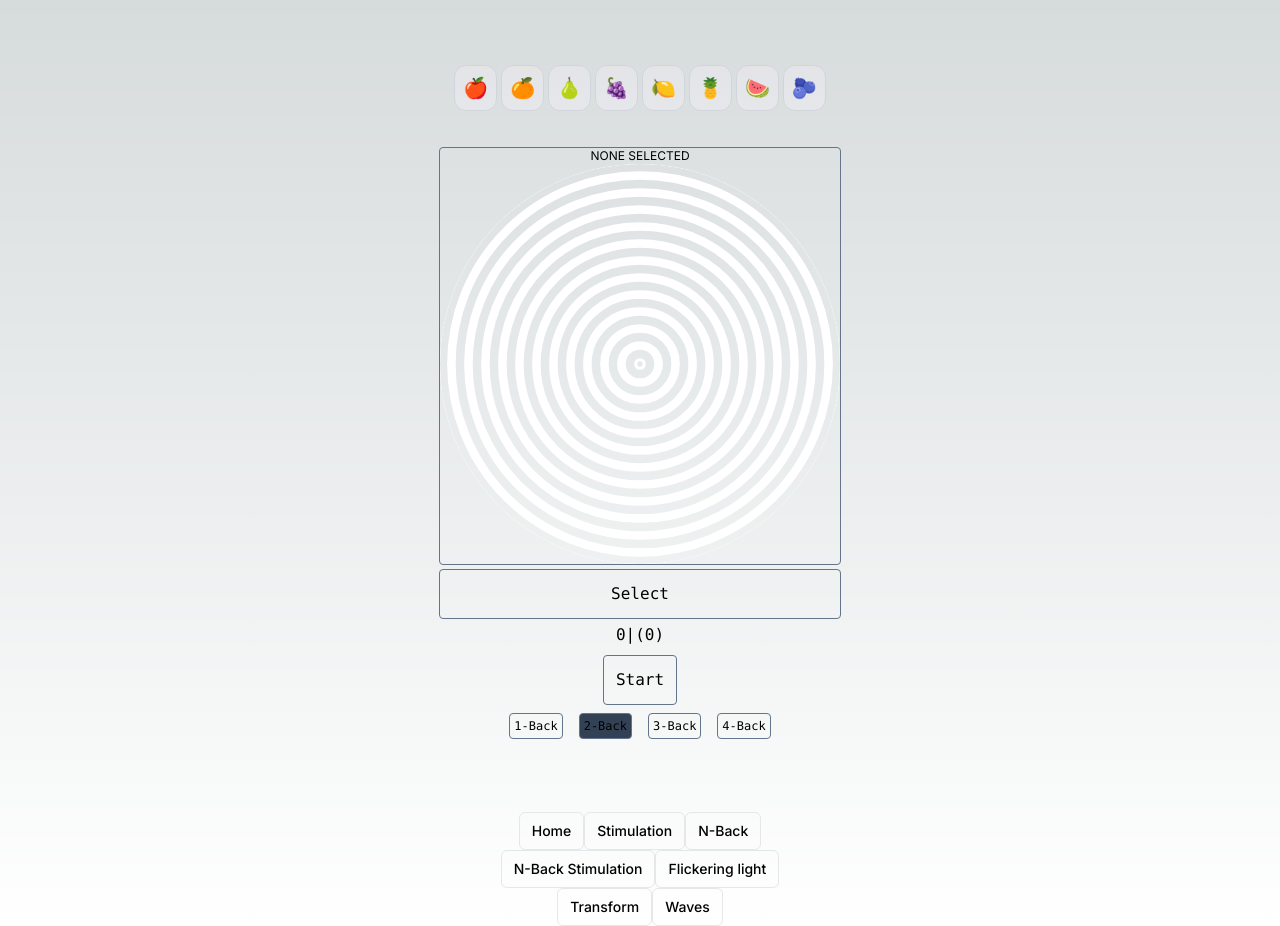
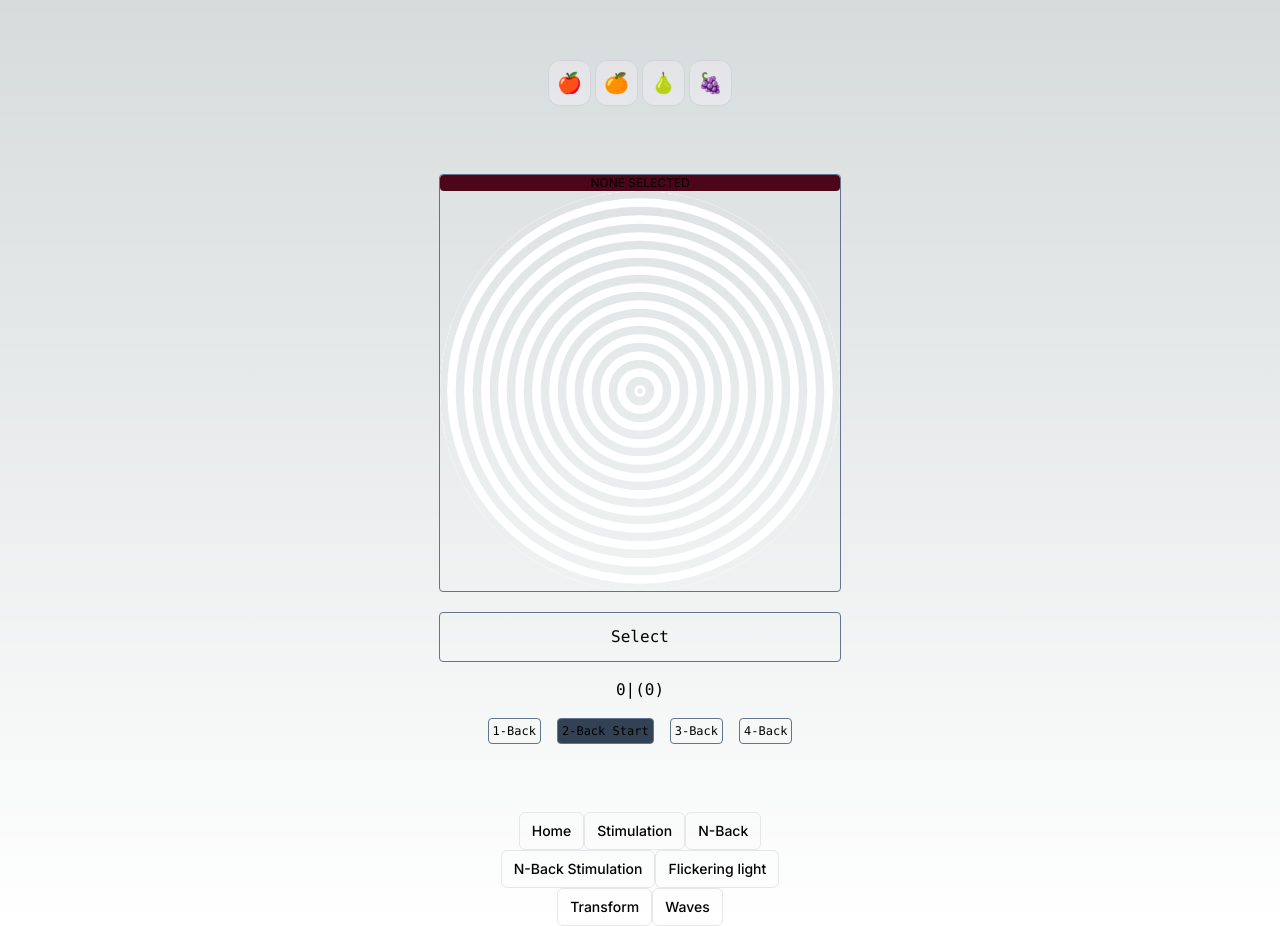
Before and after one commit to silentmass/gammagameapp, a Next.js app: page /nback-stimulation in a window 1280 px wide. Built offline with nearby package versions, Linux system fonts and the light colour scheme.

Commit message:
Refactored Nback

```diff
--- a/app/ui/nback.tsx
+++ b/app/ui/nback.tsx
@@ -2,6 +2,40 @@
 
 import { useEffect, useRef, useState } from "react";
 import StimulusLabel from '@/app/ui/stimuluslabel';
+import StimulusHistory from "@/app/ui/stimulushistory";
+
+export const targets = [
+    { label: "🍎" },
+    { label: "🍊" },
+    { label: "🍐" },
+    { label: "🍇" },
+];
+
+export interface Stimulus {
+    label: string
+}
+
+export interface TargetFetched {
+    label: string,
+    id: number,
+    selected: boolean,
+    visible: boolean
+}
+
+export interface ParadigmParameters {
+    isTargetVisible: boolean,
+    nback: number,
+}
+
+
+
+const getActionLabel = (action: boolean) => {
+    if (action) {
+        return 'SELECTED';
+    } else {
+        return 'NONE SELECTED';
+    }
+};
 
 export default function Nback({ children, stimulusDuration, interStimulusInterval, forcedChoice }: { children: React.ReactNode, stimulusDuration: number | null, interStimulusInterval: number | null, forcedChoice: number | null }) {
 
@@ -13,145 +47,126 @@ export default function Nback({ children, stimulusDuration, interStimulusInterva
         interStimulusInterval = 1600 + stimulusDuration;
     }
 
-    const stimuli = [
-        { label: "🍎" },
-        { label: "🍊" },
-        { label: "🍐" },
-        { label: "🍇" },
-        { label: "🍋" },
-        { label: "🍍" },
-        { label: "🍉" },
-        { label: "🫐" },
-    ];
 
-    interface Stimulus {
-        label: string
-    }
-
-    interface StimulusFetched {
-        label: string,
-        id: number,
-        selected: boolean,
-        visible: boolean
-    }
-
-    function fetchStimuli(stimuli: Stimulus[]) {
-        return stimuli.map((stimulus, stimulusIdx) => ({ ...stimulus, id: stimulusIdx, selected: false, visible: true }));
+    function fetchStimuli(targets: Stimulus[]) {
+        return targets.map((stimulus, stimulusIdx) => ({ ...stimulus, id: stimulusIdx, selected: false, visible: true }));
     }
 
 
-    const [newStimuli, setNewStimuli] = useState(fetchStimuli(stimuli));
-    const [stimulusHistory, setStimulusHistory] = useState<StimulusFetched[]>([]);
-    const [targetStimulusMatches, setTargetStimulusMatches] = useState("NONE SELECTED");
-    const [stimulusTimerOn, setStimulusTimerOn] = useState(false);
-    const [stimulusMatchesCount, setStimulusMatchesCount] = useState(0);
-    const [nback, setNback] = useState(2);
-    const [showTarget, setShowTarget] = useState(true);
-    const [selectClicked, setSelectClicked] = useState(false);
+    const [fetchedTargetsList, setFetchedTargetsList] = useState(fetchStimuli(targets));
+    const [paradigmParameters, setParadigmParameters] = useState<ParadigmParameters>({
+        isTargetVisible: false,
+        nback: 2,
+    });
+    const [shownTargetsList, setShownTargetsList] = useState<TargetFetched[]>([]);
+    const [isTargetSelected, setIsTargetSelected] = useState(false);
+    const [isActionCorrect, setIsActionCorrect] = useState(Boolean);
+    const [isTargetVisible, setIsTargetVisible] = useState(false);
     const [correctActionCount, setCorrectActionCount] = useState(0);
-    const [correctAction, setCorrectAction] = useState(false);
 
     const timerRef = useRef<number | null>(null);
-    const stimulusHistoryRef = useRef<StimulusFetched[]>([]);
+    const shownTargetsRef = useRef<TargetFetched[]>([]);
+    const correctActionRef = useRef<boolean>(false);
     const correctActionCountRef = useRef<number>(0);
-    const selectClickedRef = useRef<boolean>(false);
+    const isTargetSelectedRef = useRef<boolean>(false);
+    const targetOnRef = useRef<boolean>(false);
 
     useEffect(() => {
-        if (stimulusHistoryRef !== null) {
-            stimulusHistoryRef.current = stimulusHistory;
-            console.log('useEffect stimulusHistory');
+        if (shownTargetsRef !== null) {
+            shownTargetsRef.current = shownTargetsList;
         }
-    }, [stimulusHistory]);
+    }, [shownTargetsList]);
 
     useEffect(() => {
         correctActionCountRef.current = correctActionCount;
     }, [correctActionCount]);
 
     useEffect(() => {
-        selectClickedRef.current = selectClicked;
-    }, [selectClicked]);
+        isTargetSelectedRef.current = isTargetSelected;
+    }, [isTargetSelected]);
 
-    const getNewStimulusHistory = (stimulus: StimulusFetched | null) => {
-        const newStimulusHistory = stimulus ? [...stimulusHistoryRef.current, stimulus] : stimulusHistoryRef.current;
-        const nStimuli = newStimulusHistory.length;
-        return { newStimulusHistory: newStimulusHistory, nStimuli: nStimuli };
+    useEffect(() => {
+        correctActionRef.current = isActionCorrect;
+    }, [isActionCorrect]);
+
+    useEffect(() => {
+        targetOnRef.current = isTargetVisible;
+    }, [isTargetVisible]);
+
+    const getShownTargets = (stimulus: TargetFetched | null) => {
+        const shownTargetsList = stimulus ? [...shownTargetsRef.current, stimulus] : shownTargetsRef.current;
+        const nShownTargets = shownTargetsList.length;
+        return shownTargetsList;
     }
 
-    function targetMatchNBack(stimulus: StimulusFetched) {
+    function targetMatchNBack(stimulus: TargetFetched) {
         // nback 2 and history 1
         // nback 1 and history 1
         // nback 1 and history 2
-        const { newStimulusHistory, nStimuli } = getNewStimulusHistory(stimulus);
-        if (newStimulusHistory.length > nback) {
-            const res = nStimuli > nback && newStimulusHistory[nStimuli - 1].id === newStimulusHistory[nStimuli - 1 - nback].id;
-            return res;
+        const shownTargetsList = getShownTargets(stimulus);
+        const nShownTargets = shownTargetsList.length;
+        if (shownTargetsList.length > paradigmParameters.nback) {
+            const targetMatches = nShownTargets > paradigmParameters.nback && shownTargetsList[nShownTargets - 1].id === shownTargetsList[nShownTargets - 1 - paradigmParameters.nback].id;
+            return targetMatches;
         } else {
             return false;
         }
     }
 
-    function getRandomStimulus(start: number, stop: number) {
+    const getTargetMatchResultLabel = (stimulus: TargetFetched) => {
+        return (targetMatchNBack(stimulus) ? 'MATCH' : 'NO MATCH');
+    };
+
+    function getRandomTarget(start: number, stop: number) {
         const minInt = Math.ceil(start);
         const maxInt = Math.floor(stop);
         const randomStimulusIdx = Math.floor(Math.random() * (maxInt - minInt + 1) + minInt);
-        const newStimulus = newStimuli[randomStimulusIdx];
-        return newStimulus;
+        const newTarget = fetchedTargetsList[randomStimulusIdx];
+        return newTarget;
     }
 
-    const evaluateAction = (clicked: boolean, stimulus: StimulusFetched | null) => {
-        const { newStimulusHistory, nStimuli } = getNewStimulusHistory(stimulus);
-        const currentStimulus = newStimulusHistory[nStimuli - 1];
+    const evaluateAction = (isTargetSelected: boolean, stimulus: TargetFetched | null) => {
+        const shownTargetsList = getShownTargets(stimulus);
+        const nShownTargets = shownTargetsList.length;
+        const currentStimulus = shownTargetsList[nShownTargets - 1];
 
-        if (clicked) {
-            if (nStimuli > nback) {
-                if (currentStimulus && targetMatchNBack(currentStimulus)) {
-                    setCorrectActionCount(prevCount => prevCount + 1);
-                    setTargetStimulusMatches(prevMatchCount => prevMatchCount + 1);
-                    setCorrectAction(true);
-                }
-            }
+        if (isTargetSelected && ((nShownTargets > paradigmParameters.nback) && (currentStimulus && targetMatchNBack(currentStimulus)))) {
+            console.log('Evaluating click action');
+            return true;
+        } else if ((!isTargetSelected && nShownTargets > 0 && nShownTargets <= paradigmParameters.nback) || (!isTargetSelected && nShownTargets > paradigmParameters.nback && (currentStimulus && !targetMatchNBack(currentStimulus)))) {
+            console.log('None selected. Point, not enough targets or targets do not match');
+            return true;
         } else {
-            console.log('Evaluating no action');
-            if (nStimuli > nback) {
-                if (!targetMatchNBack(currentStimulus)) {
-                    console.log('Point, stimuli do not match');
-                    setCorrectActionCount(prevCount => prevCount + 1);
-                    setCorrectAction(true);
-                } else {
-                    console.log('No point, stimuli do match');
-                }
-            } else {
-                if (nStimuli > 0) {
-                    console.log('Point, not enough stimuli');
-                    setCorrectActionCount(prevCount => prevCount + 1);
-                    setCorrectAction(true);
-                } else {
-                    console.log('No point, no stimuli');
-                }
-            }
+            console.log('None selected. No point, no targets');
+            return false;
         }
+
     }
 
-    function hideStimulus(): void {
-        console.log("hideStimulus");
-        setShowTarget(false);
+    function hideTarget(): void {
+        console.log("hideTarget");
+        setIsTargetVisible(false);
 
-        // evaluate previous action
-        if (selectClickedRef.current) {
-            setSelectClicked(false);
-            console.log('Setting clicked to false');
+        const isActionCorrect = evaluateAction(isTargetSelectedRef.current, null);
+        setIsActionCorrect(isActionCorrect);
+        if (isActionCorrect) {
+            setCorrectActionCount(previousCount => previousCount + 1);
         }
 
-        evaluateAction(selectClickedRef.current, null);
+        const shownTargetsList = getShownTargets(null);
+        const nShownTargets = shownTargetsList.length;
+        const currentStimulus = shownTargetsList[nShownTargets - 1];
 
-        console.log(selectClicked, 'Previous evaluated');
+        const isCorrectActionCount = isActionCorrect ? correctActionCount + 1 : correctActionCount;
+        console.log(isTargetSelectedRef.current, 'Previous evaluated');
+
     }
 
-    function showStimulus(): void {
-        console.log("showStimulus")
-        if (stimulusDuration) {
-            let timer = setTimeout(() => hideStimulus(), stimulusDuration);
-        }
+    function showTarget(duration: number): void {
+        console.log("startShowTargetTimer")
+        setIsTargetSelected(false);
+        setIsTargetVisible(true);
+        let timer = setTimeout(() => hideTarget(), duration);
     }
 
     function clearStimulusTimer() {
@@ -163,119 +178,147 @@ export default function Nback({ children, stimulusDuration, interStimulusInterva
         }
     }
 
+    const startTargetTimer = (duration: number) => {
+        const newTarget = getRandomTarget(0, fetchedTargetsList.length - 1);
+        const shownTargetsList = getShownTargets(newTarget);
+        const nShownTargets = shownTargetsList.length;
+        setIsTargetVisible(true);
 
+        setParadigmParameters(params => ({ ...params, isActionCorrect: false }));
 
-    const startStimulusTimer = () => {
-        const newStimulus = getRandomStimulus(0, newStimuli.length - 1);
-        const { newStimulusHistory, nStimuli } = getNewStimulusHistory(newStimulus);
+        showTarget(duration);
+        setShownTargetsList(prevStimuli => ([...prevStimuli, newTarget]));
 
-        setCorrectAction(false);
+        console.log(shownTargetsList.length, getTargetMatchResultLabel(newTarget), newTarget);
+    }
 
-        setShowTarget(true);
-        showStimulus();
-        setTargetStimulusMatches('NONE SELECTED');
-        setStimulusHistory(prevHistory => [...prevHistory, newStimulus]);
+    const startStopParadigm = (duration: number, stimulusInterval: number) => {
+        if (timerRef.current) {
+            clearStimulusTimer();
 
-        console.log(newStimulusHistory.length, targetMatchNBack(newStimulus) ? 'MATCH' : 'NO MATCH', newStimulus);
+        } else {
+            const timer = setInterval(() => startTargetTimer(duration), stimulusInterval);
+            timerRef.current = Number(timer);
+        }
 
     }
 
-    const startStopStimulusTimer = () => {
-        if (!stimulusTimerOn) {
-            setStimulusTimerOn(!stimulusTimerOn);
-            if (interStimulusInterval) {
-                const timer = setInterval(() => startStimulusTimer(), interStimulusInterval);
-                timerRef.current = Number(timer);
-            }
+    function onTargetSelectClicked() {
+        console.log('onTargetSelectClicked');
+        if (isTargetVisible) {
+            setIsTargetSelected(true);
         } else {
-            setStimulusTimerOn(!stimulusTimerOn);
-            clearStimulusTimer();
+            console.log('Clicks when target is not visible are ignored');
         }
     }
 
-    function handleClick(selectedStimulus: StimulusFetched) {
-        console.log(!selectedStimulus.selected);
-        setNewStimuli(prevStimuli => {
-            return prevStimuli.map(stimulus => {
-                if (stimulus.id === selectedStimulus.id) {
-                    return { ...stimulus, selected: !selectedStimulus.selected };
-                } else {
-                    return { ...stimulus };
-                }
-            })
-        });
+    function getFeedbackLabelBackgroundColor(isActionCorrect: boolean) {
+        if (isActionCorrect) {
+            return 'bg-sky-950';
+        } else {
+            return 'bg-rose-950';
+        }
     }
 
-    function onSelectClick() {
-        if (!selectClicked) {
-            setSelectClicked(true);
-            console.log('Clicked');
-            setTargetStimulusMatches('SELECTED');
+    function getActionFeedbackLabelBackground(isTargetVisible: boolean, isActionCorrect: boolean) {
+        if (!isTargetVisible) {
+            return getFeedbackLabelBackgroundColor(isActionCorrect);
+        } else {
+            return 'bg-black-500/0';
+        }
+    }
+
+    const ActionLabel = ({ isTargetSelected }: { isTargetSelected: boolean }) => {
+        if (isTargetSelected) {
+            return 'SELECTED';
+        } else {
+            return 'NONE SELECTED';
+        }
+    }
+
+    function showHideTarget(showTarget: boolean) {
+        if (showTarget) {
+            return '';
+        } else {
+            return 'hidden';
+        }
+    }
+
+    const TargetComponentLabel = ({ targets }: { targets: TargetFetched[] }) => {
+        if (targets.length > 0) {
+            return targets[targets.length - 1].label;
+        } else {
+            return '';
+        }
+    }
+
+    function getStartStopButton(selectedNback: number, buttonNback: number) {
+        if (timerRef.current && selectedNback === buttonNback) {
+            return " Stop";
+        } else if (!timerRef.current && selectedNback === buttonNback) {
+            return " Start";
+        } else {
+            return '';
         }
     }
 
 
+
+    const ActionShownTargetsStats = ({ correctActionCount, shownTargetsCount }: { correctActionCount: number, shownTargetsCount: number }) => {
+        return (
+            <div className="z-10 max-w-2xl justify-self-center items-center font-mono border-slate-500 border-0 lg:flex space-x-4 rounded">
+                <p>{correctActionCount}|({shownTargetsCount})</p>
+            </div>
+        );
+    };
+
     return (
-        <>
+        <div className="flex flex-col space-y-4 h-full items-center">
             <div className="min-h-8 flex z-10 max-w-2xl items-center justify-center font-mono text-xl border-0 border-slate-500 p-1 rounded gap-1">
                 {
-                    newStimuli.map((stimulus) => (
-                        <StimulusLabel key={`${stimulus.id}`} stimulus={stimulus} onClick={handleClick} />
+                    fetchedTargetsList.map((stimulus) => (
+                        <StimulusLabel key={`${stimulus.id}`} stimulus={stimulus} onClick={() => ""} />
                     ))
                 }
             </div>
-            <div className="min-h-8 z-10 grid grid-cols-10 place-items-center gap-1 max-w-2xl content-normal font-mono text-xs border-0 border-slate-500 p-1 rounded">
-                {
-                    stimulusHistory.slice(-10).map((stimulus, idx) => (
-                        <StimulusLabel key={`${idx}_${stimulus.id}`} stimulus={stimulus} onClick={() => ""} />
-                    ))
-                }
-            </div>
+            <StimulusHistory history={shownTargetsList} />
             <div className='max-w-2xl h-full w-full flex-col items-center p-0 border border-slate-500 rounded'>
-                <div className={`flex border-0 items-center justify-center rounded ${showTarget ? '' : correctAction ? 'bg-sky-950' : 'bg-rose-950'}`}>
+                <div className={`flex border-0 items-center justify-center rounded ${getActionFeedbackLabelBackground(isTargetVisible, isActionCorrect)}`}>
                     <p className={`text-xs border-0`}>
-                        {targetStimulusMatches}
+                        <ActionLabel isTargetSelected={isTargetSelected} />
                     </p>
                 </div>
                 <div className='flex min-h-14 relative w-full h-full justify-center items-center'>
                     <div>{children}</div>
                     <div className='absolute top-1/2 left-1/2 tranform -translate-x-1/2 -translate-y-1/2 border-0 rounded border-sky-500'>
-                        <p
-                            className={`text-4xl ${showTarget ? "" : "hidden"}`}
-                        >
-                            {stimulusHistory.length > 0 ? stimulusHistory[stimulusHistory.length - 1].label : ''}
+                        <p className={`text-4xl ${showHideTarget(isTargetVisible)}`} >
+                            <TargetComponentLabel targets={shownTargetsList} />
                         </p>
                     </div>
                 </div>
             </div>
             <div className="z-10 w-full max-w-2xl justify-self-center items-center font-mono border-slate-500 border-0 lg:flex space-x-4 pt-1 rounded">
                 <button
-                    className={`w-full max-w-2xl justify-self-center items-center border border-slate-500 p-3 rounded bg-black-500/0 focus:ring ${!showTarget ? '' : 'hover:bg-slate-800 active:bg-slate-900'}`}
-                    onClick={() => onSelectClick()}>
+                    className={`w-full max-w-2xl justify-self-center items-center border border-slate-500 p-3 rounded bg-black-500/0 focus:ring ${!paradigmParameters.isTargetVisible ? '' : 'hover:bg-slate-800 active:bg-slate-900'}`}
+                    onClick={() => onTargetSelectClicked()}>
                     Select
                 </button>
             </div>
-            <div className="z-10 max-w-2xl justify-self-center items-center font-mono border-slate-500 border-0 lg:flex space-x-4 pt-1 rounded">
-                <p>{correctActionCount}|({stimulusHistoryRef.current.length})</p>
-            </div>
-            <div className="z-10 max-w-2xl justify-self-center items-center font-mono border-slate-500 border-0 lg:flex space-x-4 pt-2 pb-2 rounded">
-                <button
-                    className="border border-slate-500 p-3 bg-black-500/0 rounded hover:bg-slate-500 active:bg-slate-700 focus:ring"
-                    onClick={() => startStopStimulusTimer()}>
-                    {stimulusTimerOn ? "Stop" : "Start"}
-                </button>
-            </div>
-            <div className="z-10 max-w-2xl justify-center font-mono border-slate-500 border-0 lg:flex space-x-4 p-0 rounded">
+            <ActionShownTargetsStats correctActionCount={correctActionCount} shownTargetsCount={shownTargetsList.length} />
+            <div className={`flex z-10 max-w-2xl full-h items-center justify-self-center font-mono border-slate-500 border-0 lg:flex p-0 rounded ${timerRef.current ? 'space-x-0' : 'space-x-4'}`}>
                 {[1, 2, 3, 4].map(nbackValue => (
                     <button
                         key={nbackValue}
-                        className={`text-xs border border-slate-500 p-1 rounded hover:bg-slate-500 active:bg-slate-700 focus:ring ${nback === nbackValue ? 'bg-slate-700' : 'bg-slate-500/0'}`}
-                        onClick={() => setNback(nbackValue)}>
-                        {nbackValue}-Back
+                        className={`p-1 text-xs border border-slate-500 rounded hover:bg-slate-500 active:bg-slate-700 focus:ring ${paradigmParameters.nback === nbackValue ? 'bg-slate-700' : 'bg-slate-500/0'} ${(paradigmParameters.nback !== nbackValue && timerRef.current) ? 'hidden' : ''}`}
+                        onClick={() => {
+                            setParadigmParameters(params => ({ ...params, nback: nbackValue }));
+                            paradigmParameters.nback === nbackValue ? startStopParadigm(stimulusDuration, interStimulusInterval) : null;
+                        }}>
+                        {nbackValue}-Back {getStartStopButton(paradigmParameters.nback, nbackValue)}
                     </button>
                 ))}
             </div>
-        </>
+        </div>
 
     );
 }
--- /dev/null
+++ b/app/ui/stimulushistory.tsx
@@ -0,0 +1,12 @@
+import { TargetFetched } from "@/app/ui/nback";
+import StimulusLabel from "@/app/ui/stimuluslabel";
+
+export default function StimulusHistory({ history }: { history: TargetFetched[] }) {
+    return (
+        <div className="min-h-8 z-10 grid grid-cols-10 place-items-center gap-1 max-w-2xl content-normal font-mono text-xs border-0 border-slate-500 p-1 rounded">
+            {history.slice(-10).map((stimulus, idx) => (
+                <StimulusLabel key={`${idx}_${stimulus.id}`} stimulus={stimulus} onClick={() => ""} />
+            ))}
+        </div>
+    );
+}
```
